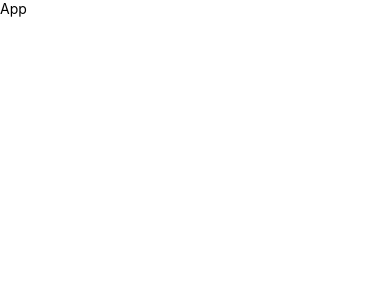
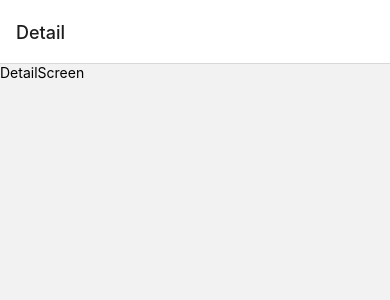
Before and after one commit to alvinle2901/coffee-shop-react-native, a React Native app: screen / in a window 390 px wide. Shown: the top 300 px of the page. Built offline with nearby package versions, Linux system fonts and the light colour scheme.

Commit message:
added Stack Navigation

```diff
--- a/App.tsx
+++ b/App.tsx
@@ -1,14 +1,31 @@
-import { StyleSheet, Text, View } from 'react-native'
 import React from 'react'
+
+import { createNativeStackNavigator } from '@react-navigation/native-stack'
+import { NavigationContainer } from '@react-navigation/native'
+
+import HomeScreen from './src/screens/HomeScreen'
+import PaymentScreen from './src/screens/PaymentScreen'
+import DetailScreen from './src/screens/DetailScreen'
+
+const Stack = createNativeStackNavigator()
 
 const App = () => {
   return (
-    <View>
-      <Text>App</Text>
-    </View>
+    <NavigationContainer>
+      <Stack.Navigator>
+        <Stack.Screen
+          name="Detail"
+          component={DetailScreen}
+          options={{ animation: 'slide_from_bottom' }}
+        ></Stack.Screen>
+        <Stack.Screen
+          name="Payment"
+          component={PaymentScreen}
+          options={{ animation: 'slide_from_bottom' }}
+        ></Stack.Screen>
+      </Stack.Navigator>
+    </NavigationContainer>
   )
 }
 
 export default App
-
-const styles = StyleSheet.create({})
```
